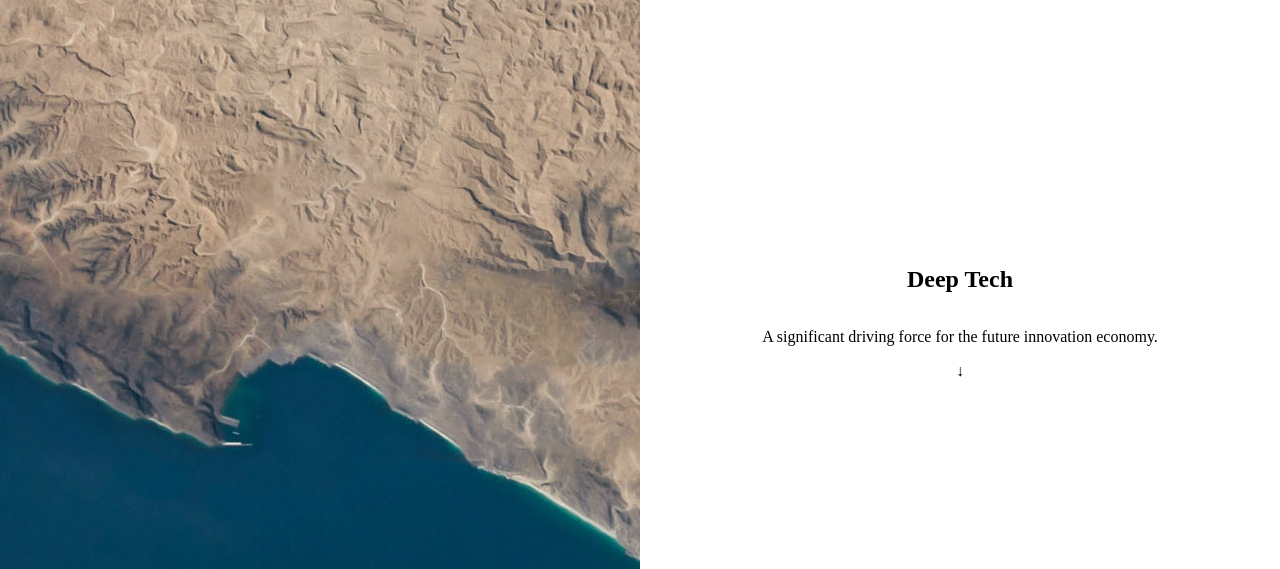
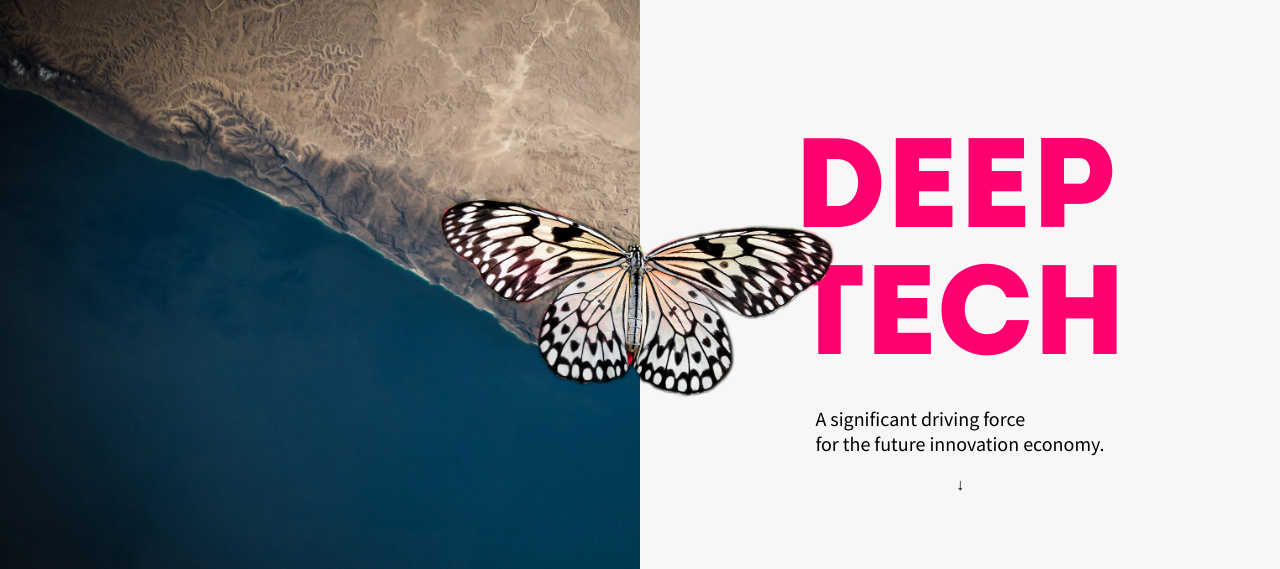
Before and after one commit to daliannyvieira/Deep-Tech, a plain HTML site: page index.html in a window 1280 px wide. Shown: the part 87-656 px from the top of the page. Drawn offline with Linux system fonts and the light colour scheme.

Commit message:
CSS home quase pronto

```diff
--- a/Assets/css/style.css
+++ b/Assets/css/style.css
@@ -1,3 +1,18 @@
+  @font-face {
+    font-family: SkyhookMonoBold;
+    src: url("../fonts/SkyhookMono_bold.ttf");
+}
+
+@font-face {
+    font-family: SkyhookMonoRegular;
+    src: url("../fonts/SkyhookMono_regular.ttf");
+}
+
+@font-face {
+    font-family: Introdução;
+    src: url("../fonts/Fontfabric-Intro-Black-Caps.otf");
+}
+
 *, *::before, *::after {
   box-sizing: border-box;
 }
@@ -26,6 +41,7 @@ body {
 	display: flex;
 	justify-content: flex-end;
 	align-items: flex-start;
+	z-index: 4;
 }
 
 .header-img {
@@ -75,21 +91,24 @@ body {
 }
 
 .home .container {
-/*	background-color: rgb(247, 247, 247);
-	background-size: 50vw;
-	background-position: right;*/
+	background-image: url("../img/Vista-Aerea.jpg");
+	background-size: cover;
+	background-position: center;
+	background-repeat: no-repeat;
 	flex-direction: row;
+	justify-content: flex-end;
   margin: 0;
   padding: 0;
 }
 
-.home-column1 {
-	background-image: url("../img/Vista-Aerea.jpg");
-	background-position: center;
-	background-repeat: no-repeat;
-	width: 50%;
+.home-column {
 	display: flex;
 	flex-direction: column;
+	justify-content: center;
+	align-items: center;
+	background-color: rgb(247, 247, 247);
+	width: 50%;
+	position: relative;
 }
 
 .home-img {
@@ -97,16 +116,28 @@ body {
   position: absolute;
   align-self: center;
   top: 34vh;
-  right: 37vw;
-  display: none;
+  right: 34vw
 }
 
-.home-column2 {
+.home-description {
 	display: flex;
 	flex-direction: column;
 	justify-content: center;
 	align-items: center;
-	width: 50%;
+	width: 50%
+}
+
+.home-title {
+	font-family: Introdução;
+	font-size: 7.9375rem;
+	color: rgb(255, 0, 112);
+	text-align: left;
+	margin: 0;
+}
+
+.home-text {
+	font-family: 'Source Sans Pro', sans-serif;
+	font-size: 1.25rem;
 }
 
 
--- a/index.html
+++ b/index.html
@@ -54,13 +54,13 @@
 
 		<section class="home" id="home">
 			<div class="container">
-				<div class="home-column1">
+				<div class="home-column">
 					<img src="Assets/img/Borboleta.png" class="home-img">
-				</div>
-				<div class="home-column2">
-					<h1 class="home-title">Deep Tech</h1>
-					<p class="home-text">A significant driving force for the future innovation economy.</p>
-					<span class="home-span">↓</span>
+					<div class="home-description">
+						<h1 class="home-title">Deep Tech</h1>
+						<p class="home-text">A significant driving force<br>for the future innovation economy.</p>
+					</div>
+						<span class="home-span">↓</span>
 				</div>
 			</div>
 		</section>
```
Also changed, not shown: Assets/fonts/Fontfabric-Intro-Black-Caps.otf (added), Assets/fonts/SkyhookMono_bold.ttf (added), Assets/fonts/SkyhookMono_regular.ttf (added), Assets/img/case-ai_evasao.jpg (added), Assets/img/case-bluetooth.jpg (added), Assets/img/case-robo.jpg (added), Assets/img/case-startupin_favelas.jpg (added), Assets/img/case-vnw.jpg (added). Lines whose indentation alone changed are shown as unchanged.
